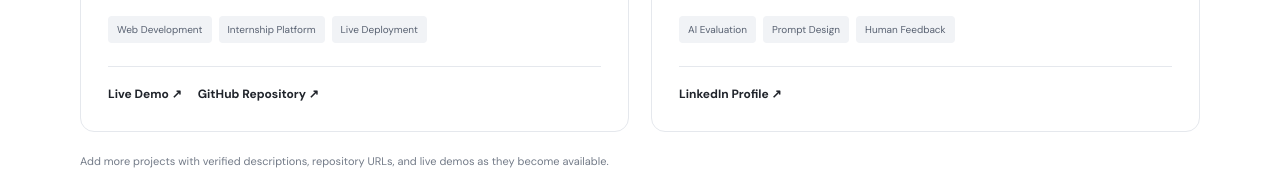
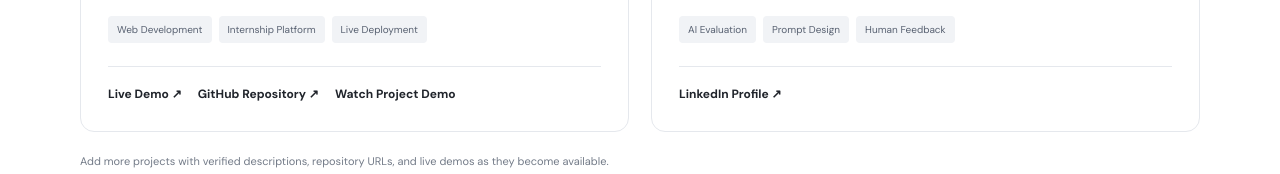
Before and after one commit to sravaniankam07-gif/sravani-portfolio, a plain HTML site: page index.html in a window 1280 px wide. Shown: the part 2465-2639 px from the top of the page. Drawn offline with Linux system fonts and the light colour scheme.

Commit message:
Add project demo link to index.html

```diff
--- a/index.html
+++ b/index.html
@@ -76,6 +76,7 @@
         <div class="project-links">
           <a href="https://personalizedstartupinternship.onrender.com/" target="_blank" rel="noopener noreferrer">Live Demo <span>↗</span></a>
           <a href="https://github.com/sravaniankam07-gif/PersonalizedStartupInternship" target="_blank" rel="noopener noreferrer">GitHub Repository <span>↗</span></a>
+          <a href="https://youtu.be/8HDfgI43qyM" target="_blank">Watch Project Demo</a>
         </div>
       </article>
       <article class="project-card">
```
